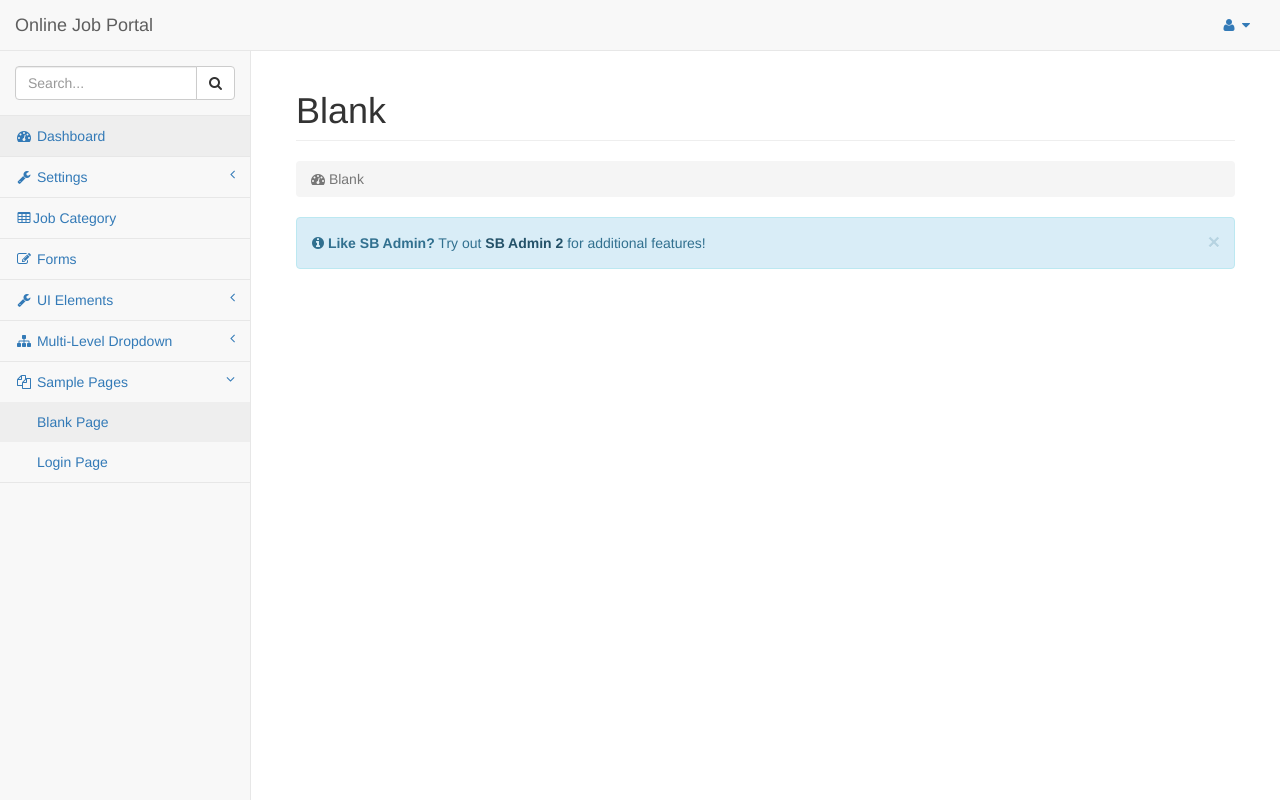
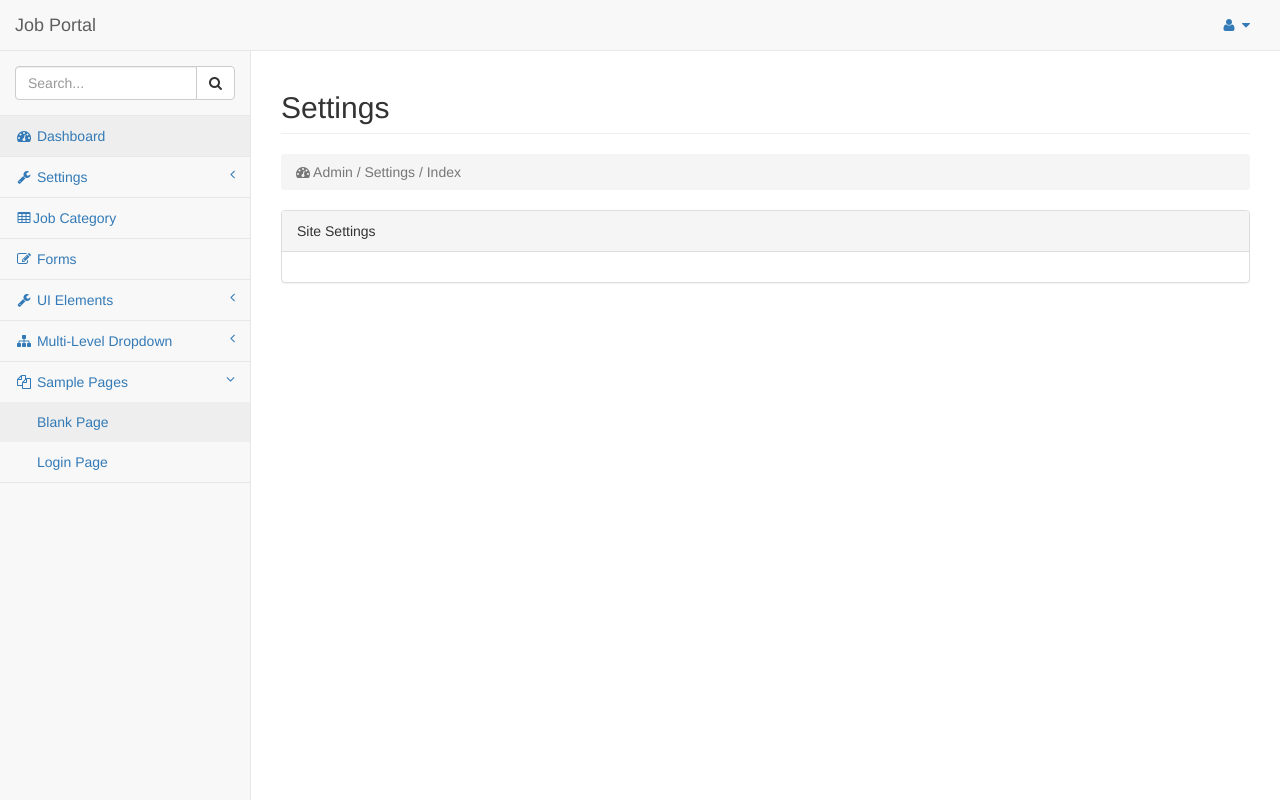
Before and after one commit to devrazn/jobportal, a CodeIgniter app: page /database/index.php/admin/settings/index in a window 1280 px wide. Run offline with CodeIgniter, Linux system fonts and the light colour scheme; a user stored in the database is signed in.

Commit message:
Completed Change Password module for Admin & Managed Code.

```diff
--- a/application/controllers/admin/settings.php
+++ b/application/controllers/admin/settings.php
@@ -5,7 +5,7 @@ class Settings extends CI_Controller {
     public function __construct()
     {
         parent::__construct();
-        $this->load->model('model_settings');
+        $this->load->model('admin/settings_model');
         $this->load->library('form_validation');
         $this->helper_model->validate_session();
 
@@ -18,8 +18,45 @@ class Settings extends CI_Controller {
 
 
     public function site_settings() {
+        $data['main'] = 'admin/site_settings';
+        $data['title'] = 'Site Settings';
 
-        $this->load->view('admin/site_settings');
+        $this->load->view('admin/admin', $data);
     }
 
+
+    public function change_password() {
+        $this->form_validation->set_rules('cPassword', 'Current Password', 'required|xss_clean|callback_verify_current_pass');
+        $this->form_validation->set_rules('password', 'Password', 'required|xss_clean|min_length[6]|max_length[64]');
+        $this->form_validation->set_rules('confirmPassword', 'Confirm Password', 'required|xss_clean|matches[password]');
+
+        if ($this->form_validation->run() == FALSE) {
+            $data['main'] = 'admin/change_password';
+            $data['title'] = 'Change Password';
+            $this->load->view('admin/admin', $data);
+        } else {
+            $password = $this->helper_model->encrypt_me($this->input->post('password'));
+            if($this->settings_model->update_password($password)) {
+                $this->session->set_userdata( 'flash_msg_type', "success" );
+                $this->session->set_flashdata('flash_msg', 'Password Changed Successfully');
+                redirect(ADMIN_PATH . '/settings/change_password', 'refresh');
+            } else {
+                $this->session->set_userdata( 'flash_msg_type', "danger" );
+                $this->session->set_flashdata('flash_msg', 'Sorry, Unable to Change the Password');
+                redirect(ADMIN_PATH . '/settings/change_password', 'refresh');
+            }
+        }
+    }
+
+
+    public function verify_current_pass() {
+        if($this->settings_model->verify_current_pw()) {
+            return true;
+        } else {
+            $this->form_validation->set_message('verify_current_pass','Current Password Incorrect');
+            return false;
+        }
+    }
+
+
 }
--- a/application/models/helper_model.php
+++ b/application/models/helper_model.php
@@ -2,15 +2,26 @@
 
 class Helper_model extends CI_Model {
 
-    public function __construct() {
+    public function __construct()
+    {
+        parent::__construct();
+        $this->load->library('encryption');
+        $this->encryption->initialize(
+            array(
+                    'cipher' => 'aes-256',
+                    'driver' => 'openssl',
+                    'mode' => 'ctr'
+            )
+            );
+    }
 
-    }
 
     public function validate_session() {
         if(!($this->session->userdata('is_logged_in'))){
             redirect('login/login');
         }
     }
+
 
     function humanize_admin($string) {
         $my_val = array('(', ')', '&', '', '&pound;', ' ', ',', '/', '_', '"', "'", '&quot;', 'quot;', '&amp;', 'amp;', '£', '+', '=', '?', '%', '@', '!', '#', '$', '^', '&', '*', "'", '!', ':', '[', ']', '{', '}', '|');
@@ -20,6 +31,25 @@ class Helper_model extends CI_Model {
         $string = trim($string," ");
         return ucwords($string);
     }
+
+
+    public function encrypt_me($data) {
+        return $this->encryption->encrypt($data);
+    }
+
+
+    public function decrypt_me($data) {
+        /*$this->encryption->initialize(
+            array(
+                    'cipher' => 'aes-256',
+                    'driver' => 'openssl',
+                    'mode' => 'ctr'
+            )
+            );*/
+        //echo $data; exit;
+        return $this->encryption->decrypt($data);
+    }
+
 }
 
 ?>
--- a/application/views/admin/admin.php
+++ b/application/views/admin/admin.php
@@ -31,10 +31,10 @@ defined('BASEPATH') OR exit('No direct script access allowed');
                                     <?php if($this->uri->segment(1)==''){
                                         echo ' / Dashboard';
                                     }?>
-                                    <?php if($this->uri->segment(2)!='' && !(is_numeric($this->uri->segment(2)))) echo '/ '.ucfirst($this->uri->segment(2));?>
-                                    <?php if($this->uri->segment(3)!='' && !(is_numeric($this->uri->segment(3)))) echo '/ '.ucfirst($this->uri->segment(3));?>
-                                    <?php if($this->uri->segment(4)!=''  && !(is_numeric($this->uri->segment(4)))) echo '/ '.ucfirst($this->uri->segment(4));?>
-                                    <?php if($this->uri->segment(5)!=''  && !(is_numeric($this->uri->segment(5)))) echo '/ '.ucfirst($this->uri->segment(5));?>
+                                    <?php if($this->uri->segment(2)!='' && !(is_numeric($this->uri->segment(2)))) echo '/ '.$this->helper_model->humanize_admin($this->uri->segment(2));?>
+                                    <?php if($this->uri->segment(3)!='' && !(is_numeric($this->uri->segment(3)))) echo '/ '.$this->helper_model->humanize_admin($this->uri->segment(3));?>
+                                    <?php if($this->uri->segment(4)!=''  && !(is_numeric($this->uri->segment(4)))) echo '/ '.$this->helper_model->humanize_admin($this->uri->segment(4));?>
+                                    <?php if($this->uri->segment(5)!=''  && !(is_numeric($this->uri->segment(5)))) echo '/ '.$this->helper_model->humanize_admin($this->uri->segment(5));?>
                         </li>
                         </ol>
 
--- a/application/views/admin/common/header.php
+++ b/application/views/admin/common/header.php
@@ -9,7 +9,7 @@
     <meta name="description" content="">
     <meta name="author" content="">
 
-    <title>Online Job Portal</title>
+    <title><?php echo 'Job Portal';?></title>
 
 
     <!-- DataTables CSS -->
@@ -77,7 +77,7 @@
                     <span class="icon-bar"></span>
                     <span class="icon-bar"></span>
                 </button>
-                <a class="navbar-brand" href="<?=base_url();?>">Online Job Portal</a>
+                <a class="navbar-brand" href="<?=base_url();?>"><?php echo 'Job Portal';?></a>
             </div>
             <!-- /.navbar-header -->
 
--- a/application/views/admin/common/sidenav.php
+++ b/application/views/admin/common/sidenav.php
@@ -20,6 +20,9 @@
                             <ul class="nav nav-second-level">
                                 <li>
                                     <a href="<?=base_url().'admin/settings';?>">Site Settings</a>
+                                </li>
+                                <li>
+                                    <a href="<?=base_url().'admin/settings/change_password';?>">Change Password</a>
                                 </li>
                             </ul>
                             <!-- /.nav-second-level -->
--- a/application/views/admin/site_settings.php
+++ b/application/views/admin/site_settings.php
@@ -1,42 +1,19 @@
-<?php
-defined('BASEPATH') OR exit('No direct script access allowed');
-?>
+<div class="row">
+  <div class="col-lg-12">
+    <div class="panel panel-default">
+      <div class="panel-heading">
+        <?=$title?>
+      </div>
+      <div class="panel-body">
+        <div class="row">
 
-<?php
-	$this->load->view('admin/common/header');
-?>
-
-<?php
-	$this->load->view('admin/common/sidenav');
-?>
-
- <!-- Page Content -->
-        <div id="page-wrapper">
-            <div class="container-fluid">
-                <div class="row">
-                    <div class="col-lg-12">
-                        <h1 class="page-header">Blank</h1>
-                        <ol class="breadcrumb">
-                            <li class="active">
-                                <i class="fa fa-dashboard"></i> Blank
-                            </li>
-                        </ol>
-                        <div class="alert alert-info alert-dismissable">
-                            <button type="button" class="close" data-dismiss="alert" aria-hidden="true">&times;</button>
-                            <i class="fa fa-info-circle"></i>  <strong>Like SB Admin?</strong> Try out <a href="http://startbootstrap.com/template-overviews/sb-admin-2" class="alert-link">SB Admin 2</a> for additional features!
-                        </div>
-                    </div>
-                    <!-- /.col-lg-12 -->
-                </div>
-                <!-- /.row -->
-            </div>
-            <!-- /.container-fluid -->
         </div>
-        <!-- /#page-wrapper -->
-
-    </div>
-    <!-- /#wrapper -->
-
-<?php
-	$this->load->view('admin/common/footer');
-?>
+        <!-- row -->
+      </div>
+      <!-- panel-body -->
+      </div>
+    <!-- panel panel-default -->
+  </div>
+  <!-- col-lg-12 -->
+</div>
+<!-- row -->
```
Also changed, not shown: application/controllers/admin/category.php (+4 -27 lines), application/controllers/login.php (+5 -36 lines), application/models/admin/settings_model.php (+24 -37 lines), application/models/login_model.php (+1 -18 lines), application/views/admin/change_password.php (added, +44 -0 lines).
